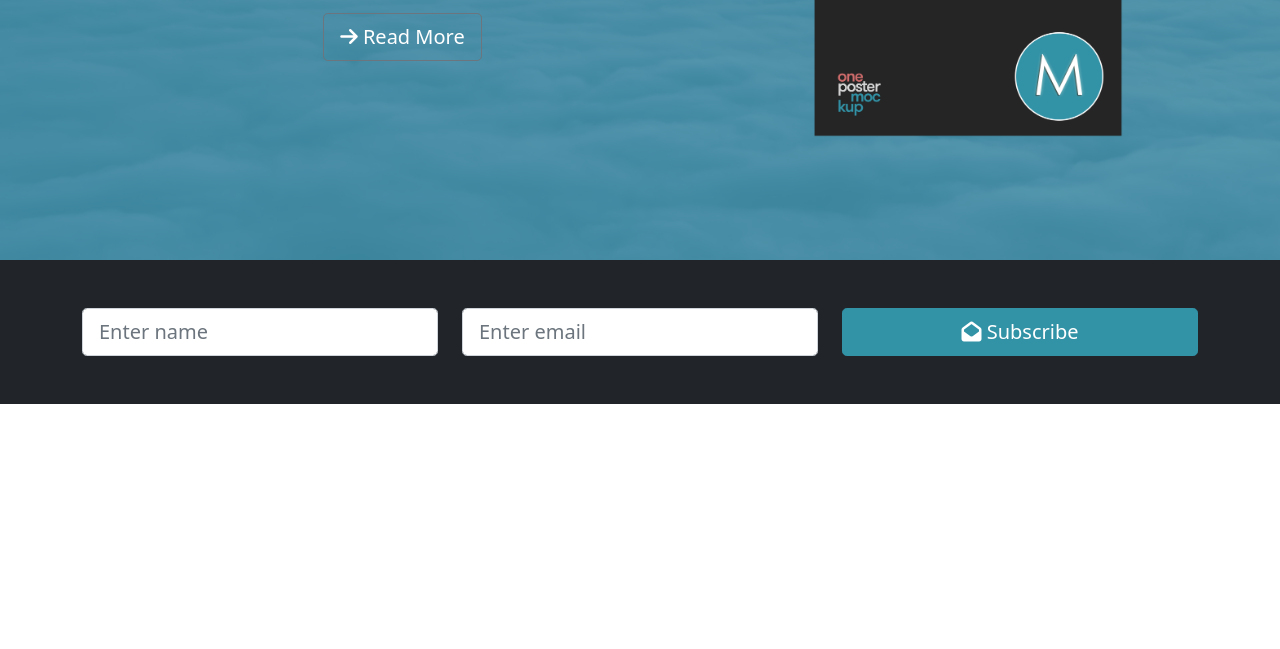
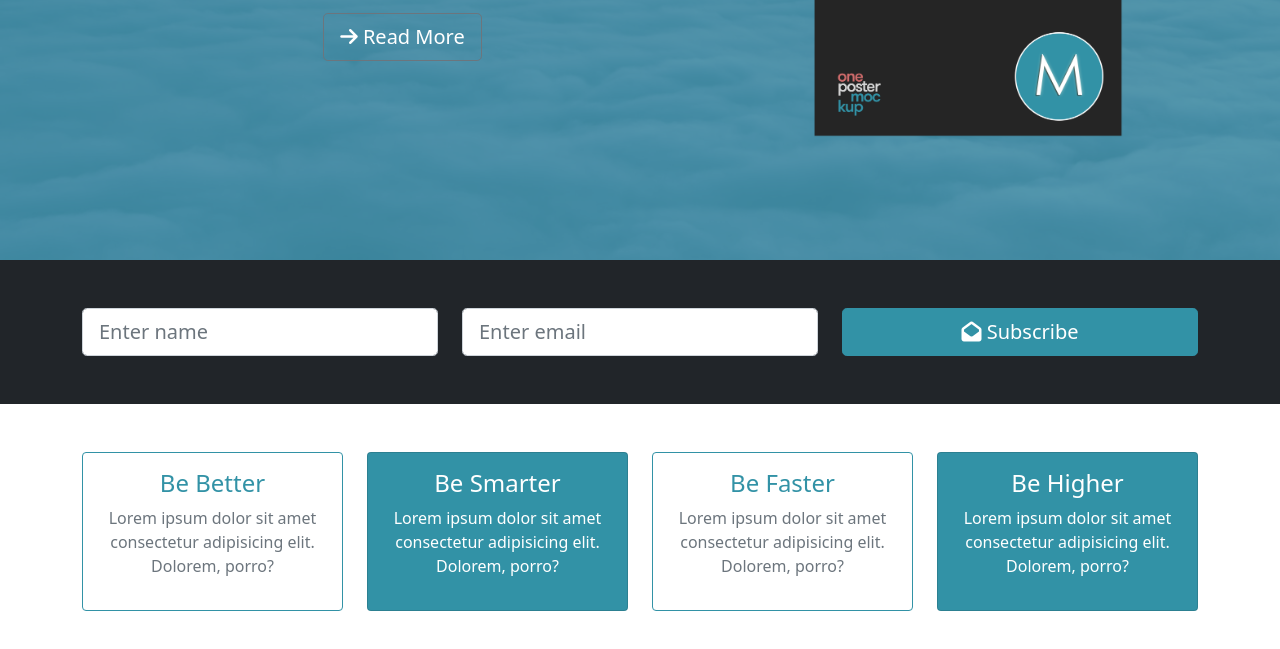
Before and after one commit to lap-4ront/layouts, a website: page book-showcase/src/index.html in a window 1280 px wide. Shown: the part 445-1094 px from the top of the page. Before the commit the page ends 849 px from the top, so only its background shows below. Drawn offline with nearby package versions, Linux system fonts and the light colour scheme; files that its build step writes are made by us from their sources; files whose address does not match are found by name.

Commit message:
boxes section

```diff
--- a/book-showcase/src/index.html
+++ b/book-showcase/src/index.html
@@ -83,6 +83,45 @@
     </div>
   </section>
 
+  <section id="boxes" class="py-5">
+    <div class="container">
+      <div class="row">
+        <div class="col-md-3">
+          <div class="card text-center border-primary mb-responsive">
+            <div class="card-body">
+              <h3 class="text-primary fs-4">Be Better</h3>
+              <p class="text-muted">Lorem ipsum dolor sit amet consectetur adipisicing elit. Dolorem, porro?</p>
+            </div>
+          </div>
+        </div>
+        <div class="col-md-3">
+          <div class="card text-center bg-primary text-white mb-responsive">
+            <div class="card-body">
+              <h3 class="fs-4">Be Smarter</h3>
+              <p>Lorem ipsum dolor sit amet consectetur adipisicing elit. Dolorem, porro?</p>
+            </div>
+          </div>
+        </div>
+        <div class="col-md-3">
+          <div class="card text-center border-primary mb-responsive">
+            <div class="card-body">
+              <h3 class="text-primary fs-4">Be Faster</h3>
+              <p class="text-muted">Lorem ipsum dolor sit amet consectetur adipisicing elit. Dolorem, porro?</p>
+            </div>
+          </div>
+        </div>
+        <div class="col-md-3">
+          <div class="card text-center bg-primary text-white">
+            <div class="card-body">
+              <h3 class="fs-4">Be Higher</h3>
+              <p>Lorem ipsum dolor sit amet consectetur adipisicing elit. Dolorem, porro?</p>
+            </div>
+          </div>
+        </div>
+      </div>
+    </div>
+  </section>
+
   <script src="https://cdn.jsdelivr.net/npm/bootstrap@5.1.3/dist/js/bootstrap.bundle.min.js"
     integrity="sha384-ka7Sk0Gln4gmtz2MlQnikT1wXgYsOg+OMhuP+IlRH9sENBO0LRn5q+8nbTov4+1p" crossorigin="anonymous">
   </script>
```
Also changed, not shown: book-showcase/dist/index.html.
